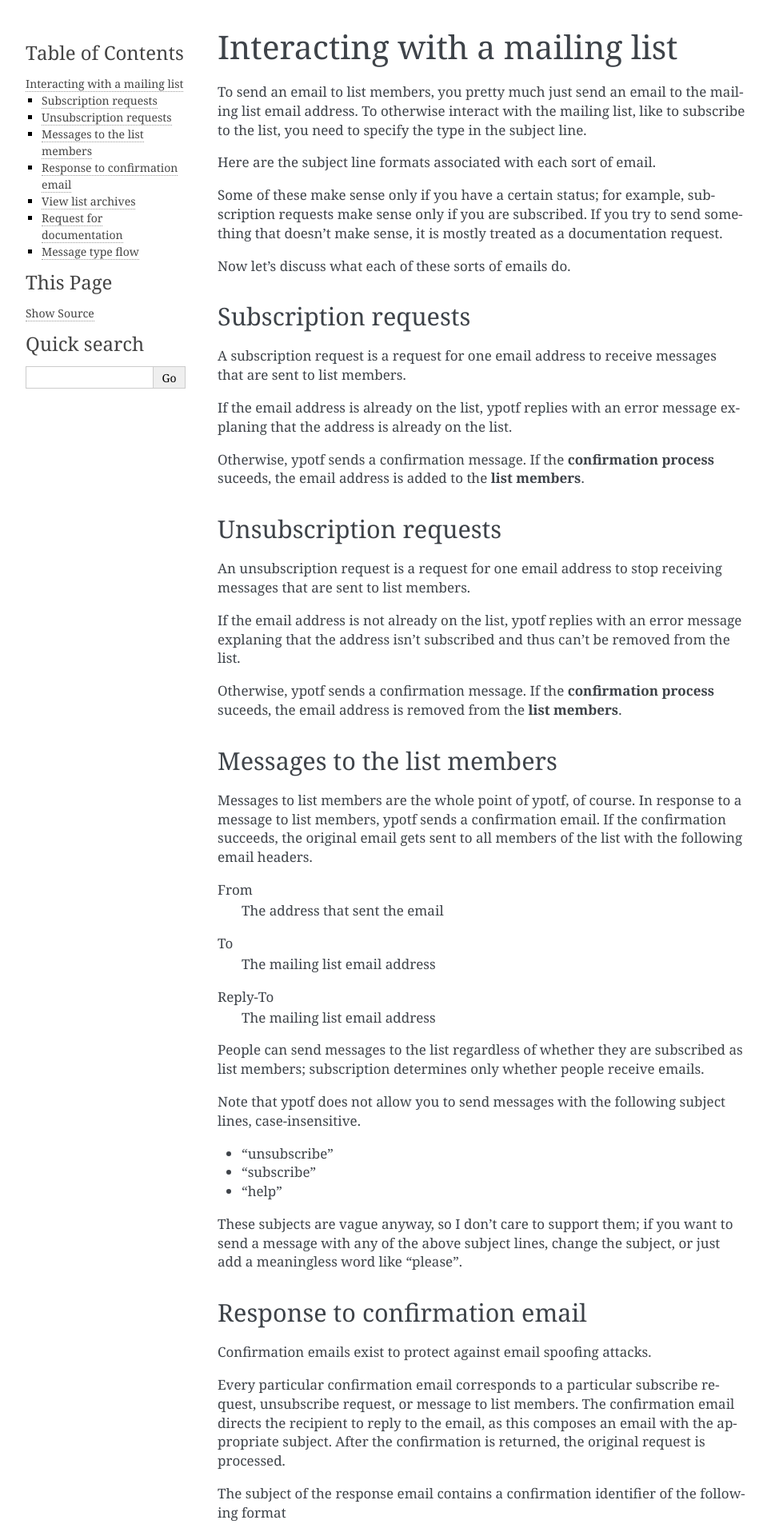
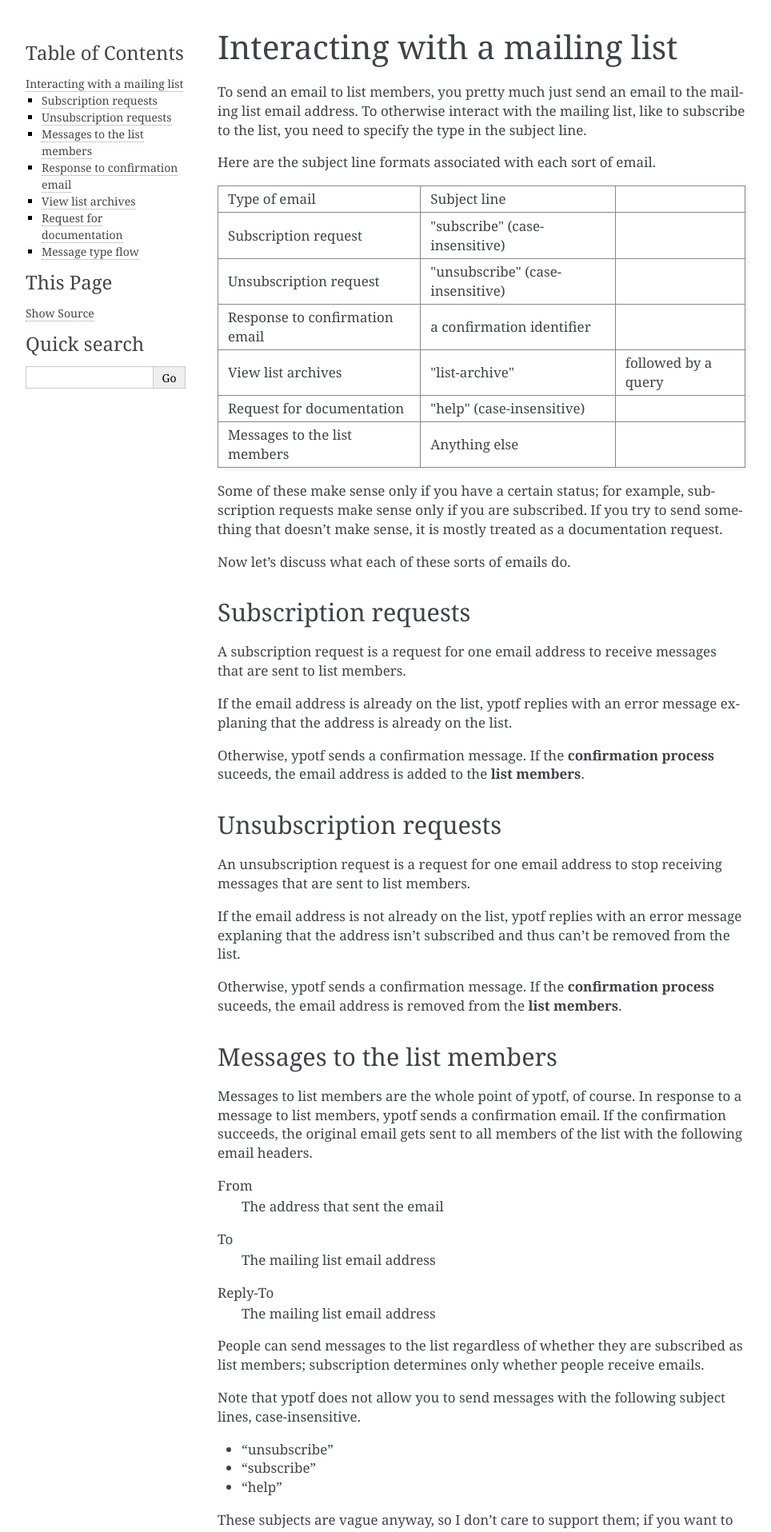
Before and after one commit to tlevine/ypotf, a Sphinx documentation site: the page built from docs/interacting.rst, in a window 1280 px wide. Shown: the top 1916 px of the page at 80% size, without its empty margins (148-1112 px from the left). Built offline with Sphinx 7.4.7, drawn with Linux system fonts in a browser that asks for light colours.

```diff
--- a/docs/conf.py
+++ b/docs/conf.py
@@ -33,6 +33,7 @@ import shlex
 extensions = [
     'sphinx.ext.autodoc',
     'sphinx.ext.doctest',
+    'sphinx.ext.graphviz',
     'sphinx.ext.intersphinx',
 #   'sphinx.ext.todo',
 #   'sphinx.ext.coverage',
--- a/docs/interacting.rst
+++ b/docs/interacting.rst
@@ -10,11 +10,11 @@ Here are the subject line formats associated with each sort of email.
 .. csv-table ::
 
     Type of email,Subject line
-    Subscription request,"subscribe" (case-insensitive)
-    Unsubscription request,"unsubscribe" (case-insensitive)
+    Subscription request,\"subscribe\" (case-insensitive)
+    Unsubscription request,\"unsubscribe\" (case-insensitive)
     Response to confirmation email,a confirmation identifier
-    View list archives,"list-archive"\, followed by a query
-    Request for documentation,"help" (case-insensitive)
+    View list archives,\"list-archive\"\, followed by a query
+    Request for documentation,\"help\" (case-insensitive)
     Messages to the list members,Anything else
 
 Some of these make sense only if you have a certain status; for example,
```
Also changed, not shown: 2 other files.
